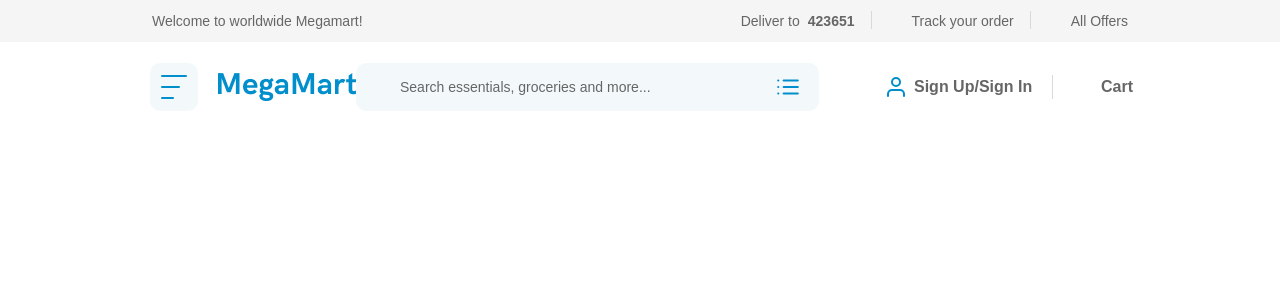
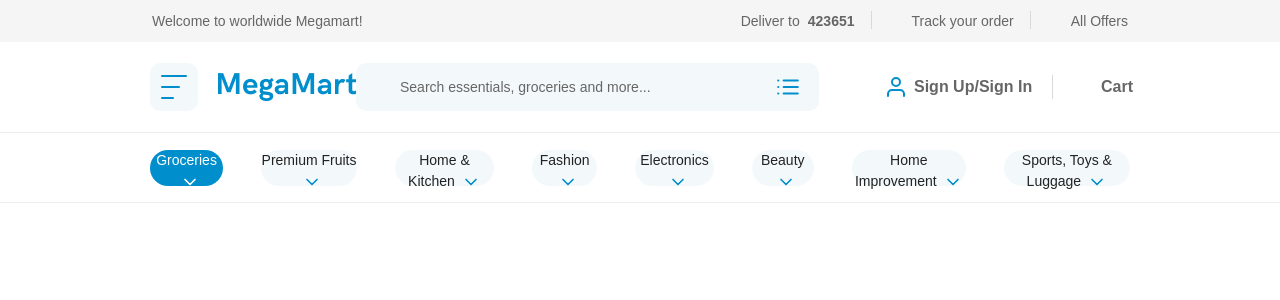
Before and after one commit to talhashah34/Figma-Design, a React (Vite) app: page / in a window 1280 px wide. Shown: the top 300 px of the page. Built offline with nearby package versions, Linux system fonts and the light colour scheme; some icons are missing.

Commit message:
Added category buttons

```diff
--- /dev/null
+++ b/src/components/Category.jsx
@@ -0,0 +1,65 @@
+import React from 'react'
+import { FiChevronDown } from 'react-icons/fi';
+
+const Category = () => {
+  return (
+    <>
+    <div className='max-w-full h-[1px] bg-[#EDEDED]'></div>
+        <div className='max-w-full h-[69px] bg-white mx-[130px] px-[20px]
+        flex flex-cols items-center justify-center font-sans text-white text-[14px] gap-[38px]' >
+            <button className='w-[113px] h-[36px] rounded-[18px] bg-[#008ECC] items-center '>
+                Groceries
+                <FiChevronDown
+                size={20}
+                className='inline-block ml-1.5'/>
+            </button>
+            <button className='w-[148px] h-[36px] text-[#222222] bg-[#F3F9FB] rounded-[18px] items-center'>
+                Premium Fruits
+                <FiChevronDown
+                size={20}
+                className='text-[#008ECC] inline-block ml-1.5'/>
+            </button>
+            <button className='w-[153px] h-[36px] text-[#222222] bg-[#F3F9FB] rounded-[18px] items-center'>
+                Home & Kitchen
+                <FiChevronDown
+                size={20}
+                className='text-[#008ECC] inline-block ml-1.5'/>
+            </button>
+            <button className='w-[101px] h-[36px] text-[#222222] bg-[#F3F9FB] rounded-[18px] items-center'>
+                Fashion
+                <FiChevronDown
+                size={20}
+                className='text-[#008ECC] inline-block ml-1.5'/>
+            </button>
+            <button className='w-[121px] h-[36px] text-[#222222] bg-[#F3F9FB] rounded-[18px] items-center'>
+                Electronics
+                <FiChevronDown
+                size={20}
+                className='text-[#008ECC] inline-block ml-1.5'/>
+            </button>
+            <button className='w-[96px] h-[36px] text-[#222222] bg-[#F3F9FB] rounded-[18px] items-center'>
+                Beauty
+                <FiChevronDown
+                size={20}
+                className='text-[#008ECC] inline-block ml-1.5'/>
+            </button>
+            <button className='w-[176px] h-[36px] text-[#222222] bg-[#F3F9FB] rounded-[18px] items-center'>
+                Home Improvement
+                <FiChevronDown
+                size={20}
+                className='text-[#008ECC] inline-block ml-1.5'/>
+            </button>
+            <button className='w-[195px] h-[36px] text-[#222222] bg-[#F3F9FB] rounded-[18px] items-center'>
+                Sports, Toys & Luggage
+                <FiChevronDown
+                size={20}
+                className='text-[#008ECC] inline-block ml-1.5'/>
+            </button>
+
+        </div>
+    <div className='max-w-full h-[1px] bg-[#EDEDED]'></div>
+    </>
+  )
+}
+
+export default Category
--- a/src/pages/LandingPage.jsx
+++ b/src/pages/LandingPage.jsx
@@ -5,12 +5,14 @@
 import NavBar from '../components/NavBar';
 import ProductCard from '../components/ProductCard';
 import TopBar from '../components/TopBar';
+import Category from '../components/Category';
 
 const LandingPage = () => {
   return (
     <div>
       <NavBar />
       <TopBar />
+      <Category />
       <Button />
       <Hero />
       <ProductCard />
```
